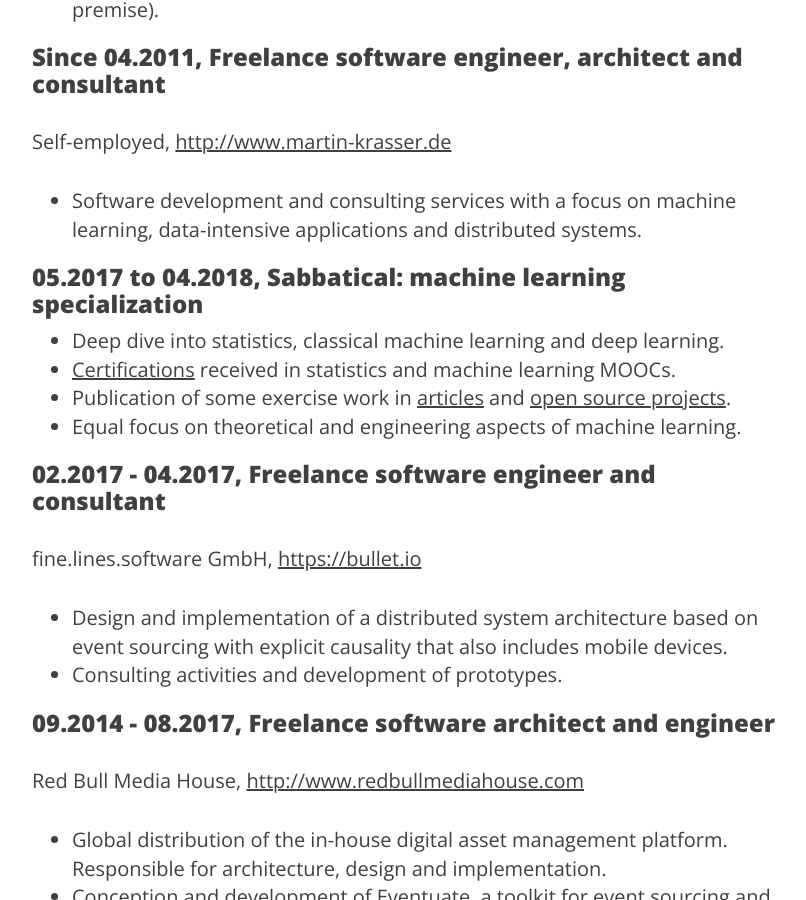
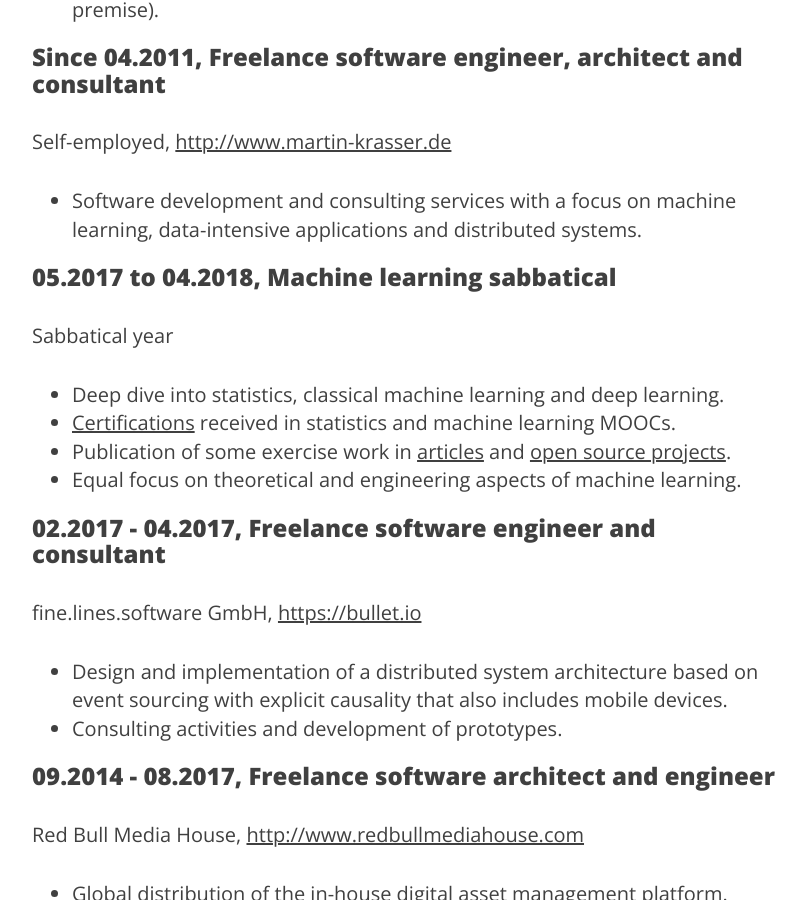
Before and after one commit to krasserm/krasserm.github.io, a Jekyll site: the page built from resume.md, in a window 1280 px wide and 900 px high, scrolled down 1373 px. Shown: the whole window, without its empty margins (233-1039 px from the left). Built offline with Jekyll 4.4.1, drawn with Linux system fonts in a browser that asks for light colours.

Commit message:
Minor edit

```diff
--- a/resume.md
+++ b/resume.md
@@ -49,7 +49,9 @@ Self-employed, [http://www.martin-krasser.de](http://www.martin-krasser.de)
 - Software development and consulting services with a focus on machine learning, data-intensive applications and
   distributed systems.
 
-### 05.2017 to 04.2018, Sabbatical: machine learning specialization
+### 05.2017 to 04.2018, Machine learning sabbatical
+
+Sabbatical year
 
 - Deep dive into statistics, classical machine learning and deep learning.
 - [Certifications](#certifications) received in statistics and machine learning MOOCs.
```
